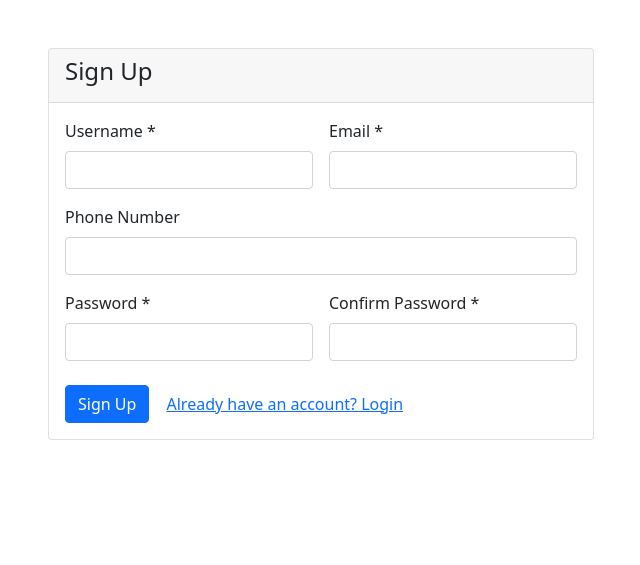
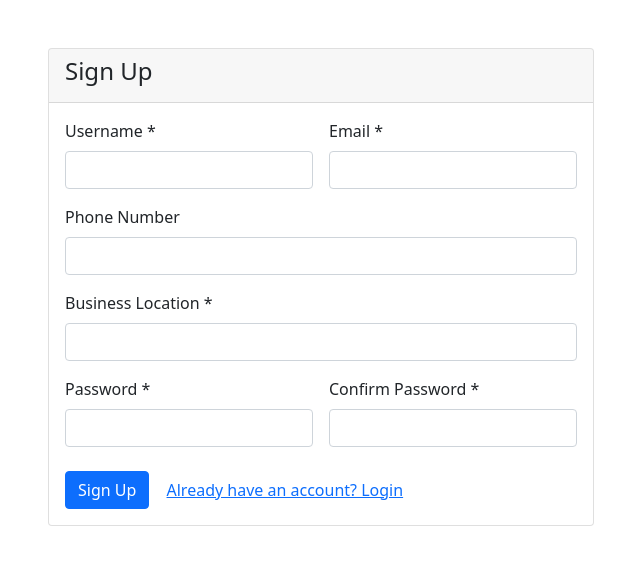
Before and after one commit to gitcat456/VendorHub, a Django app: page / in a window 1280 px wide. Shown: the top 565 px of the page, without its empty margins (319-959 px from the left). Run offline with Django 5.2, Linux system fonts and the light colour scheme.

Commit message:
adds location to the form

```diff
--- a/users/templates/users/signup.html
+++ b/users/templates/users/signup.html
@@ -23,7 +23,8 @@
                     <div class="row g-3">
                         <div class="col-md-6">
                             <label class="form-label">Username *</label>
-                            <input type="text" name="username" class="form-control" value="{{ form.username.value|default:'' }}" required>
+                            <input type="text" name="username" class="form-control"
+                                value="{{ form.username.value|default:'' }}" required>
                             {% if form.username.errors %}
                             <div class="text-danger small mt-1">{{ form.username.errors }}</div>
                             {% endif %}
@@ -31,7 +32,8 @@
 
                         <div class="col-md-6">
                             <label class="form-label">Email *</label>
-                            <input type="email" name="email" class="form-control" value="{{ form.email.value|default:'' }}" required>
+                            <input type="email" name="email" class="form-control"
+                                value="{{ form.email.value|default:'' }}" required>
                             {% if form.email.errors %}
                             <div class="text-danger small mt-1">{{ form.email.errors }}</div>
                             {% endif %}
@@ -39,9 +41,19 @@
 
                         <div class="col-12">
                             <label class="form-label">Phone Number</label>
-                            <input type="text" name="phone_number" class="form-control" value="{{ form.phone_number.value|default:'' }}">
+                            <input type="text" name="phone_number" class="form-control"
+                                value="{{ form.phone_number.value|default:'' }}">
                             {% if form.phone_number.errors %}
                             <div class="text-danger small mt-1">{{ form.phone_number.errors }}</div>
+                            {% endif %}
+                        </div>
+
+                        <div class="col-12">
+                            <label class="form-label">Business Location *</label>
+                            <input type="text" name="location" class="form-control"
+                                value="{{ form.location.value|default:'' }}">
+                            {% if form.location.errors %}
+                            <div class="text-danger small mt-1">{{ form.location.errors }}</div>
                             {% endif %}
                         </div>
 
```
Lines whose indentation alone changed are shown as unchanged.
